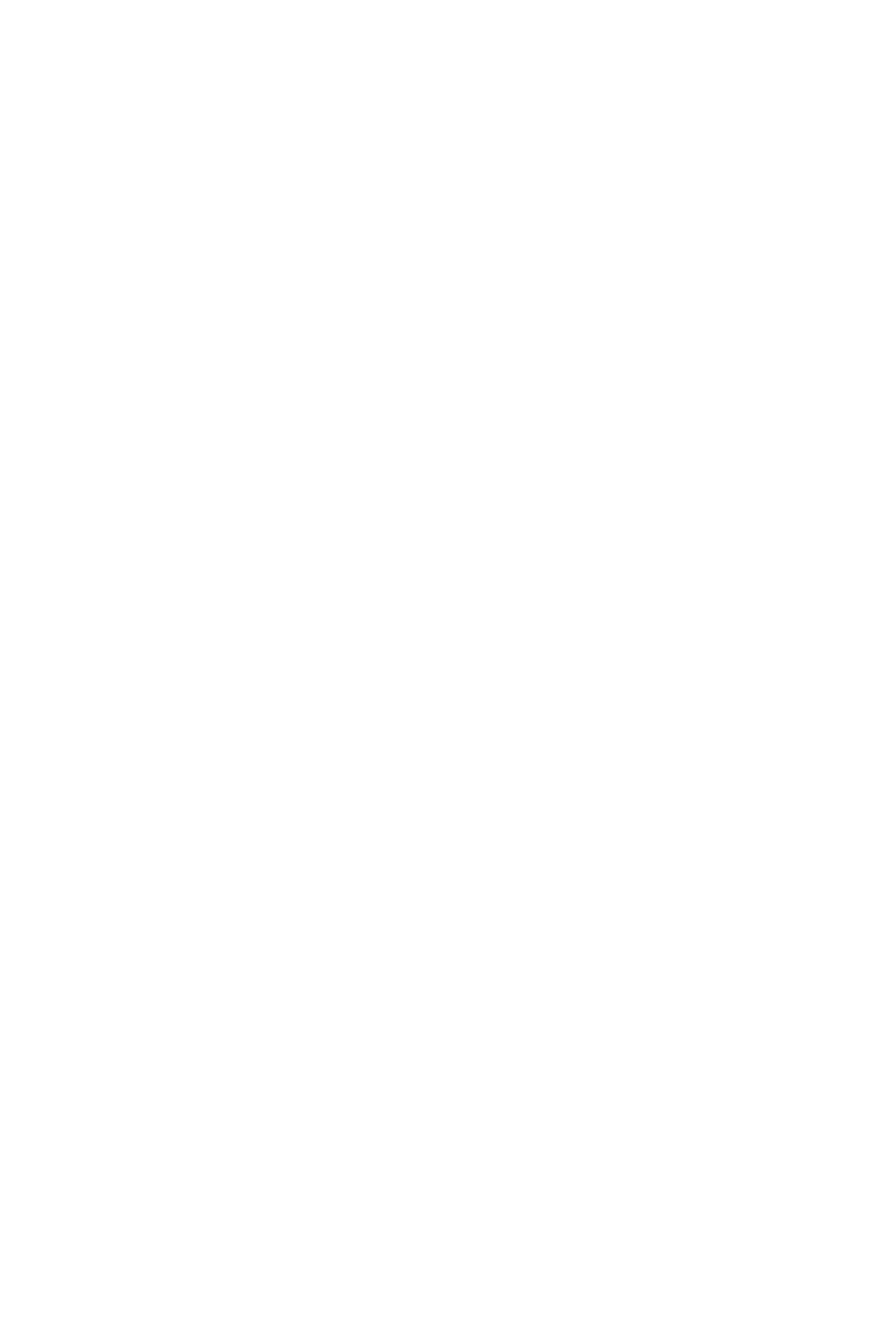
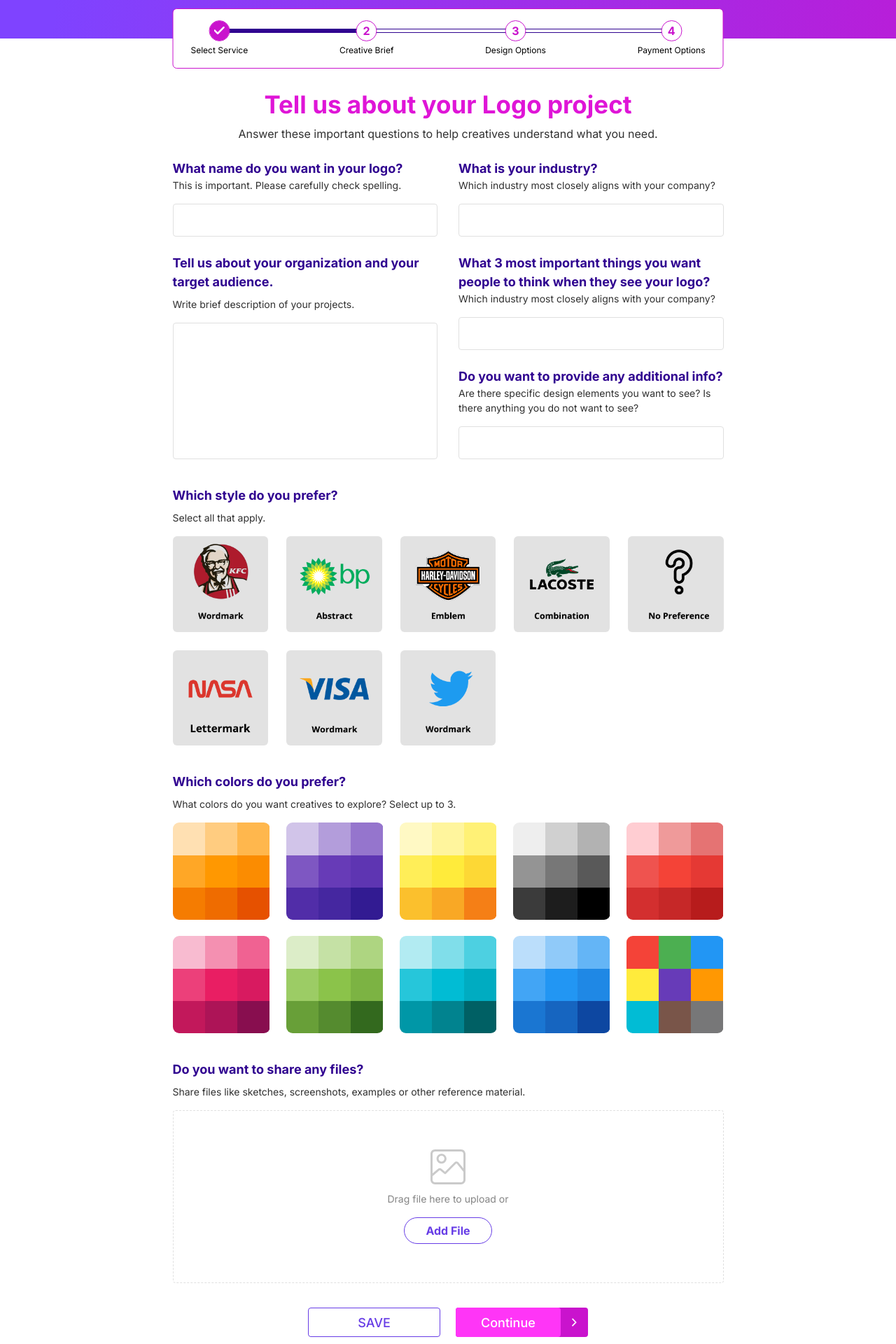
Before and after one commit to Sage4tk/creativgigsample, a React (Vite) app: page /form in a window 1280 px wide. Before the commit this address had no page. Shown: the part 260-2180 px from the top of the page at 70% size. Before the commit the page ends 800 px from the top, so only its background shows below. Built offline with nearby package versions, Linux system fonts and the light colour scheme.

Commit message:
added first page to combined form

```diff
--- a/src/components/firststep/ColorSection.tsx
+++ b/src/components/firststep/ColorSection.tsx
@@ -1,10 +1,10 @@
-import { IFirstForm } from "./interface";
+import { IForm } from "./interface";
 import ColorSelection from "./cards/ColorSelection";
 import { PALLETE_EIGHT, PALLETE_FIVE, PALLETE_FOUR, PALLETE_NINE, PALLETE_ONE, PALLETE_SEVEN, PALLETE_SIX, PALLETE_TEN, PALLETE_THREE, PALLETE_TWO } from "../../data/pallete";
 
 interface IColorSectionProps {
-    form: IFirstForm,
-    setForm: (arg:IFirstForm) => void
+    form: IForm,
+    setForm: (arg:IForm) => void
 }
 
 const ColorSection:React.FC<IColorSectionProps> = ({
--- a/src/components/firststep/FormNavigator.tsx
+++ b/src/components/firststep/FormNavigator.tsx
@@ -1,4 +1,12 @@
-const FormNavigatior:React.FC = () => {
+interface IFormNavigatiorProps {
+    nextStage:number,
+    setStage:(arg:number) => void
+}
+
+const FormNavigatior:React.FC<IFormNavigatiorProps> = ({
+    nextStage,
+    setStage
+}) => {
     return (
         <div className="flex flex-col items-center w-full">
 
@@ -9,7 +17,7 @@ const FormNavigatior:React.FC = () => {
                     <button className="md:text-[1.125rem] text-[0.9rem] font-medium text-sub border-sub border rounded-[4px] h-[42px] hover:bg-sub hover:text-white active:opacity-70">
                         SAVE
                     </button>
-                    <button className="md:text-[1.125rem] text-[0.9rem] font-medium rounded-[4px] h-[42px] flex flex-row bg-border hover:shadow-lg active:opacity-75">
+                    <button onClick={() => setStage(nextStage)} className="md:text-[1.125rem] text-[0.9rem] font-medium rounded-[4px] h-[42px] flex flex-row bg-border hover:shadow-lg active:opacity-75">
                         <div className="text-white flex-grow bg-pink rounded-[4px] h-full flex items-center justify-center">
                             Continue
                         </div>
--- a/src/components/firststep/cards/ColorSelection.tsx
+++ b/src/components/firststep/cards/ColorSelection.tsx
@@ -1,9 +1,9 @@
-import { IFirstForm } from "../interface";
+import {  IForm } from "../interface";
 
 interface IColorSelectionProps {
     width?: string,
-    form: IFirstForm,
-    setForm: (arg:IFirstForm) => void,
+    form: IForm,
+    setForm: (arg:IForm) => void,
     colors: Array<string>
     // colorSet: Array<string>
 }
--- a/src/pages/FirstStep.tsx
+++ b/src/pages/FirstStep.tsx
@@ -1,7 +1,5 @@
-import { useState } from "react";
-
 import ColorSection from "../components/firststep/ColorSection";
-import { IFirstForm } from "../components/firststep/interface";
+import { IForm } from "../components/firststep/interface";
 import Nav from "../components/shared/Nav";
 import Footer from "../components/shared/Footer";
 import Heading from "../components/firststep/Heading";
@@ -13,12 +11,17 @@ import Services from "../components/firststep/Services";
 import FAQ from "../components/home/FAQ";
 import FormNavigatior from "../components/firststep/FormNavigator";
 
+export interface IFirstStepProps {
+    form: IForm,
+    setForm: (form:IForm) => void,
+    setStage: (state:number) => void
+}
 
-
-const FirstStep:React.FC = () => {
-    const [form, setForm] = useState<IFirstForm>({
-        colors: []
-    })
+const FirstStep:React.FC<IFirstStepProps> = ({
+    form,
+    setForm,
+    setStage
+}) => {
 
     return (
         <>
@@ -37,7 +40,7 @@ const FirstStep:React.FC = () => {
 
         <UploadFile />
 
-        <FormNavigatior />
+        <FormNavigatior setStage={setStage} nextStage={1} />
 
         <Services />
 
--- a/src/pages/WholeForm.tsx
+++ b/src/pages/WholeForm.tsx
@@ -1,4 +1,4 @@
-import { useState } from "react";
+import { useEffect, useState } from "react";
 import { IForm } from "../components/firststep/interface";
 import FirstStep from "./FirstStep";
 import SecondStep from "./SecondStep";
@@ -20,12 +20,19 @@ const WholeForm:React.FC = () => {
         cost: 0
     });
 
-    const [stage, setState] = useState<number>(0);
+    const [stage, setStage] = useState<number>(0);
+
+    // scroll to top on change
+    useEffect(() => {
+        window.scrollTo({
+            top: 0
+        });
+    }, [stage]);
 
     return (
         <>
 
-        {stage === 0 && <FirstStep />}
+        {stage === 0 && <FirstStep setStage={setStage} form={form} setForm={setForm} />}
         {stage === 1 && <SecondStep />}
         {stage === 2 && <LastStep />}
 
```
Also changed, not shown: src/App.tsx (+4 -14 lines).
